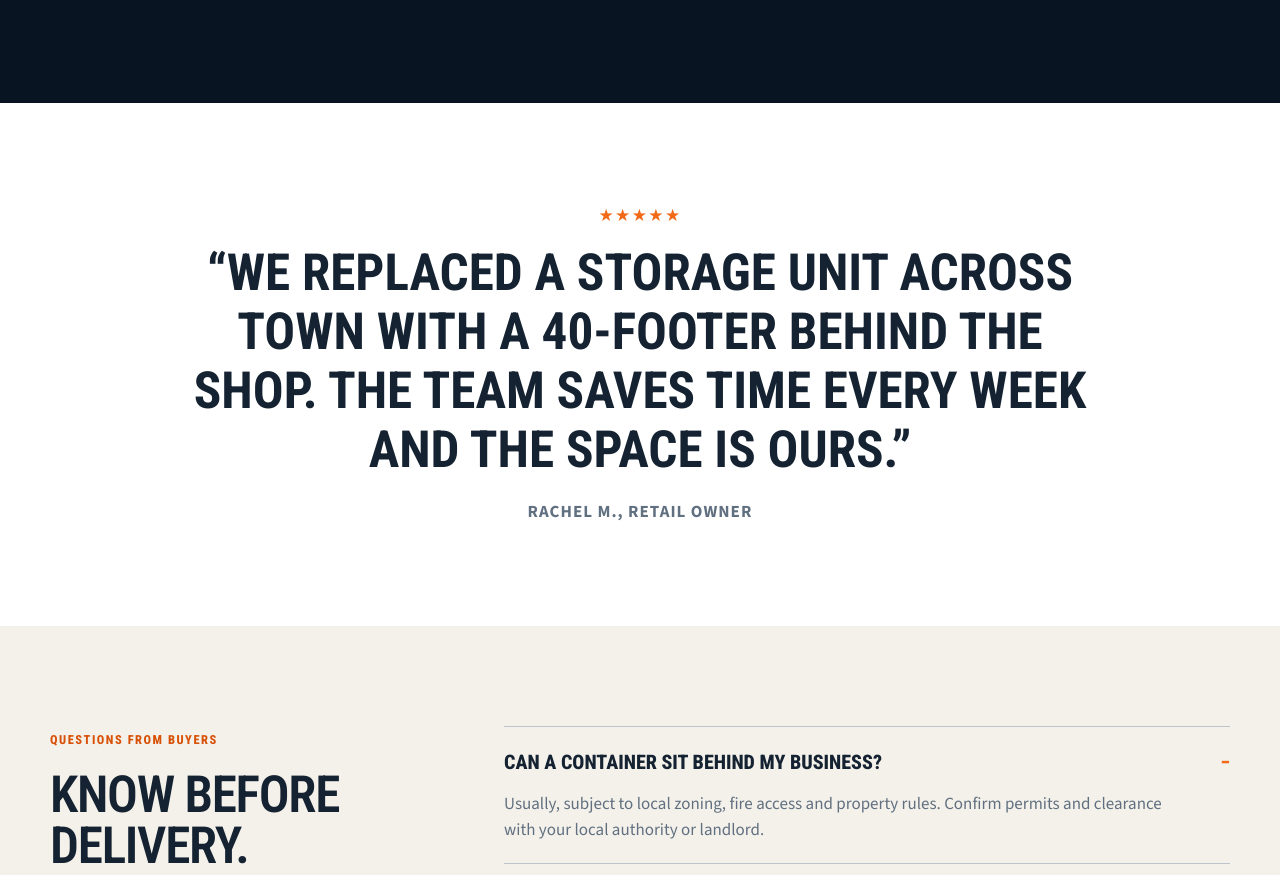
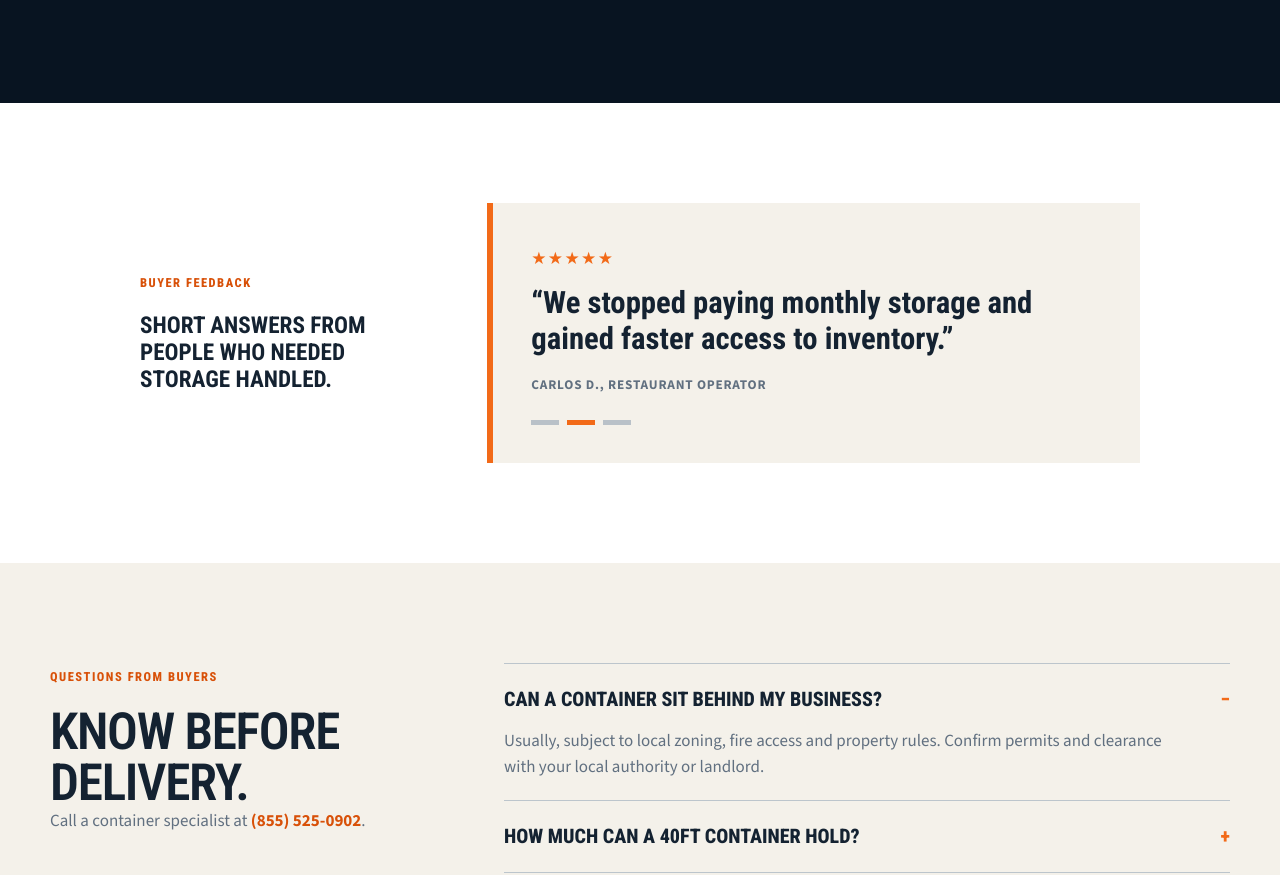
Before and after one commit to juliusgloeckner-gif/container-depot-showcase, a Next.js app: page /business in a window 1280 px wide. Shown: the part 2693-3568 px from the top of the page. Built offline with nearby package versions, Linux system fonts and the light colour scheme.

Commit message:
Refine farm imagery and testimonials

```diff
--- /dev/null
+++ b/app/TestimonialCarousel.tsx
@@ -0,0 +1,47 @@
+"use client";
+
+import { useEffect, useState } from "react";
+
+type Testimonial = { quote: string; person: string };
+
+export function TestimonialCarousel({ testimonials }: { testimonials: Testimonial[] }) {
+  const [active, setActive] = useState(0);
+
+  useEffect(() => {
+    const timer = window.setInterval(
+      () => setActive((current) => (current + 1) % testimonials.length),
+      5200,
+    );
+    return () => window.clearInterval(timer);
+  }, [testimonials.length]);
+
+  const current = testimonials[active];
+
+  return (
+    <section className="section testimonial-section" id="testimonials" aria-label="Buyer feedback">
+      <div className="wrap testimonial-shell">
+        <div className="testimonial-label">
+          <span className="eyebrow dark">Buyer feedback</span>
+          <strong>Short answers from people who needed storage handled.</strong>
+        </div>
+        <div className="testimonial-card" aria-live="polite">
+          <span className="stars">★★★★★</span>
+          <blockquote>“{current.quote}”</blockquote>
+          <p>{current.person}</p>
+          <div className="testimonial-controls" aria-label="Choose testimonial">
+            {testimonials.map((testimonial, index) => (
+              <button
+                className={index === active ? "active" : ""}
+                key={testimonial.person}
+                onClick={() => setActive(index)}
+                type="button"
+                aria-label={`Show testimonial ${index + 1}`}
+                aria-current={index === active ? "true" : undefined}
+              />
+            ))}
+          </div>
+        </div>
+      </div>
+    </section>
+  );
+}
--- a/app/[vertical]/page.tsx
+++ b/app/[vertical]/page.tsx
@@ -3,6 +3,7 @@ import Image from "next/image";
 import { notFound } from "next/navigation";
 import { QuoteForm } from "../QuoteForm";
 import { Footer, Header, MobileBar } from "../SiteShell";
+import { TestimonialCarousel } from "../TestimonialCarousel";
 import { verticals } from "../verticals";
 
 export function generateStaticParams() {
@@ -58,7 +59,7 @@ export default async function VerticalPage({ params }: { params: Promise<{ verti
         </div>
       </section>
 
-      <section className="section testimonial-feature"><div className="wrap"><span className="stars">★★★★★</span><blockquote>“{data.testimonial}”</blockquote><p>{data.person}</p></div></section>
+      <TestimonialCarousel testimonials={data.testimonials} />
 
       <section className="section faq-section"><div className="wrap faq-grid"><div><span className="eyebrow dark">Questions from buyers</span><h2>Know before delivery.</h2><p>Call a container specialist at <a href="tel:18555250902">(855) 525-0902</a>.</p></div><div className="faq-list">{data.faq.map((item, i) => <details open={i === 0} key={item.q}><summary>{item.q}</summary><p>{item.a}</p></details>)}</div></div></section>
       <section className="final-cta"><div className="wrap final-inner"><div><span className="eyebrow">Get storage handled</span><h2>A secure container, delivered where you need it.</h2></div><div className="cta-actions"><a className="button primary" href="#quote">Get my free quote</a><a className="button outline-light" href="tel:18555250902">Call (855) 525-0902</a></div></div></section>
--- a/app/globals.css
+++ b/app/globals.css
@@ -172,9 +172,16 @@ blockquote { margin:0; }
 .process-grid li>b { color:var(--orange); font-family:var(--font-heading); font-size:1.25rem; }
 .process-grid li>span { color:#bdc9d3; }
 .process-grid strong { display:block; color:#fff; font-family:var(--font-heading); text-transform:uppercase; font-size:1.1rem; }
-.testimonial-feature { text-align:center; background:#fff; }
-.testimonial-feature blockquote { max-width:900px; margin:15px auto 20px; font-family:var(--font-heading); font-weight:700; font-size:clamp(2rem,4vw,3.4rem); line-height:1.15; text-transform:uppercase; }
-.testimonial-feature p { color:var(--muted); font-weight:800; text-transform:uppercase; letter-spacing:.06em; }
+.testimonial-section { background:#fff; }
+.testimonial-shell { display:grid; grid-template-columns:.62fr 1.38fr; gap:54px; align-items:center; max-width:1000px; }
+.testimonial-label { display:flex; flex-direction:column; align-items:flex-start; }
+.testimonial-label strong { font-family:var(--font-heading); font-size:1.45rem; line-height:1.15; text-transform:uppercase; }
+.testimonial-card { position:relative; background:var(--cream); border-left:6px solid var(--orange); padding:34px 38px 28px; min-height:260px; display:flex; flex-direction:column; justify-content:center; }
+.testimonial-card blockquote { margin:12px 0 18px; font-family:var(--font-heading); font-weight:700; font-size:clamp(1.55rem,2.4vw,2.15rem); line-height:1.18; text-transform:none; }
+.testimonial-card>p { color:var(--muted); font-weight:800; text-transform:uppercase; letter-spacing:.06em; margin:0; font-size:.83rem; }
+.testimonial-controls { display:flex; gap:8px; margin-top:24px; }
+.testimonial-controls button { width:28px; height:5px; padding:0; border:0; background:#b9c1c8; cursor:pointer; }
+.testimonial-controls button.active { background:var(--orange); }
 .legal-page { padding:100px 0; max-width:840px; min-height:55vh; }
 .legal-page h1 { font-size:4rem; }
 .legal-page a { color:var(--orange-dark); font-weight:800; }
@@ -224,6 +231,8 @@ blockquote { margin:0; }
   .vertical-use-copy { padding:40px 24px; }
   .process-grid ol { grid-template-columns:1fr; }
   .application-list { grid-template-columns:1fr; }
+  .testimonial-shell { grid-template-columns:1fr; gap:24px; }
+  .testimonial-card { min-height:230px; padding:28px 24px; }
   .footer { padding-bottom:60px; }
 }
 @media (max-width:480px) {
--- a/app/page.tsx
+++ b/app/page.tsx
@@ -12,7 +12,7 @@ const inventory = [
 
 const uses = [
   { title: "Construction sites", text: "Lock up tools, materials and equipment directly on the job site.", href: "/construction", image: "/hero-construction.jpg", cta: "Construction storage" },
-  { title: "Farms and ranches", text: "Keep feed, seed, implements and supplies dry, secure and close at hand.", href: "/farm", image: "/ag-gallery1.jpg", cta: "Farm storage" },
+  { title: "Farms and ranches", text: "Keep feed, seed, fencing supplies and tools dry, organized and beside the barn.", href: "/farm", image: "/farm-storage-real.png", cta: "Farm storage" },
   { title: "Business overflow", text: "Put inventory, furniture, records and seasonal stock beside your premises.", href: "/business", image: "/business-overflow.png", cta: "Business storage" },
 ];
 
--- a/app/verticals.ts
+++ b/app/verticals.ts
@@ -10,8 +10,7 @@ export type Vertical = {
   benefitsTitle: string;
   benefits: { title: string; text: string }[];
   applications: string[];
-  testimonial: string;
-  person: string;
+  testimonials: { quote: string; person: string }[];
   faq: { q: string; a: string }[];
 };
 
@@ -25,7 +24,11 @@ const construction: Vertical = {
     { title: "Store it where you use it", text: "Place the container near the active work zone and cut repeat trips to off-site storage." },
   ],
   applications: ["Power tools", "Copper and fittings", "Safety equipment", "Small machinery", "Plans and site supplies", "Finish materials"],
-  testimonial: "We had a new site starting and needed secure storage fast. The container arrived that week and the driver placed it right where the superintendent marked it.", person: "Mike R., General Contractor",
+  testimonials: [
+    { quote: "Secure tool storage was on site within a week. The driver placed it exactly where we marked.", person: "Mike R., General Contractor" },
+    { quote: "The 40-footer holds the crew's tools and materials. Nothing leaves the site overnight.", person: "Darren P., Site Superintendent" },
+    { quote: "One delivered price and no surprise fees. Straightforward from quote to placement.", person: "Chris T., Project Manager" },
+  ],
   faq: [
     { q: "How quickly can it reach the job site?", a: "Most deliveries are scheduled within 5 to 10 days after availability and access are confirmed." },
     { q: "Can the driver place it inside our site?", a: "Yes, when the surface is firm, level and accessible to a tilt-bed delivery truck. We review access before delivery." },
@@ -35,7 +38,7 @@ const construction: Vertical = {
 
 const farm: Vertical = {
   key: "farm", nav: "Farm", eyebrow: "Storage built for working land", title: "Protect your equipment.", emphasis: "Secure your feed.",
-  lead: "Rodent-resistant, weatherproof storage delivered to your farm or ranch in 5 to 10 days. From $1,950 delivered.", hero: "/ag-gallery1.jpg", context: "Farm and ranch storage",
+  lead: "Rodent-resistant, weatherproof storage delivered to your farm or ranch in 5 to 10 days. From $1,950 delivered.", hero: "/farm-storage-real.png", context: "Farm and ranch storage",
   benefitsTitle: "Dry, lockable storage where the work happens.",
   benefits: [
     { title: "Keep pests out", text: "Solid steel walls and sealed cargo doors protect feed, seed and supplies from rodents." },
@@ -43,7 +46,11 @@ const farm: Vertical = {
     { title: "Reach remote acreage", text: "Place storage near the barn, equipment yard or field where you need it most." },
   ],
   applications: ["Feed and seed", "Tractor attachments", "Fencing supplies", "Animal health products", "Hand tools", "Seasonal equipment"],
-  testimonial: "Keeps our feed dry and the rodents out. The driver put it on the back field exactly where we wanted it.", person: "Wade H., Cattle Rancher",
+  testimonials: [
+    { quote: "Feed stays dry, mice stay out, and everything is right beside the barn.", person: "Wade H., Cattle Rancher" },
+    { quote: "Our fencing supplies and irrigation gear are finally organized and close to the field.", person: "Alan B., Farm Owner" },
+    { quote: "The driver placed it beside the equipment shed on our prepared gravel pad.", person: "Jake M., Livestock Farmer" },
+  ],
   faq: [
     { q: "Can you deliver beyond the main barn?", a: "Often, yes. The route needs firm ground, enough turning room and a clear straight approach. We confirm access first." },
     { q: "Will a container keep rodents out?", a: "An intact wind and watertight unit provides solid steel storage with gasketed cargo doors. Keep the doors closed and the base area clear." },
@@ -61,7 +68,11 @@ const business: Vertical = {
     { title: "Scale around busy seasons", text: "Create flexible capacity for holiday stock, events, renovations or growth." },
   ],
   applications: ["Restaurant furniture", "Retail inventory", "Packaging supplies", "Maintenance equipment", "Records and fixtures", "Seasonal stock"],
-  testimonial: "We replaced a storage unit across town with a 40-footer behind the shop. The team saves time every week and the space is ours.", person: "Rachel M., Retail Owner",
+  testimonials: [
+    { quote: "Seasonal stock now sits behind the shop instead of across town.", person: "Rachel M., Retail Owner" },
+    { quote: "We stopped paying monthly storage and gained faster access to inventory.", person: "Carlos D., Restaurant Operator" },
+    { quote: "The container arrived clean, dry, and exactly where our team needed it.", person: "Nina S., Operations Manager" },
+  ],
   faq: [
     { q: "Can a container sit behind my business?", a: "Usually, subject to local zoning, fire access and property rules. Confirm permits and clearance with your local authority or landlord." },
     { q: "How much can a 40FT container hold?", a: "A standard 40FT unit provides about 320 square feet of floor space and roughly 2,350 cubic feet of capacity." },
```
Also changed, not shown: 1 other file (tests, documents, lock files or other folders).
